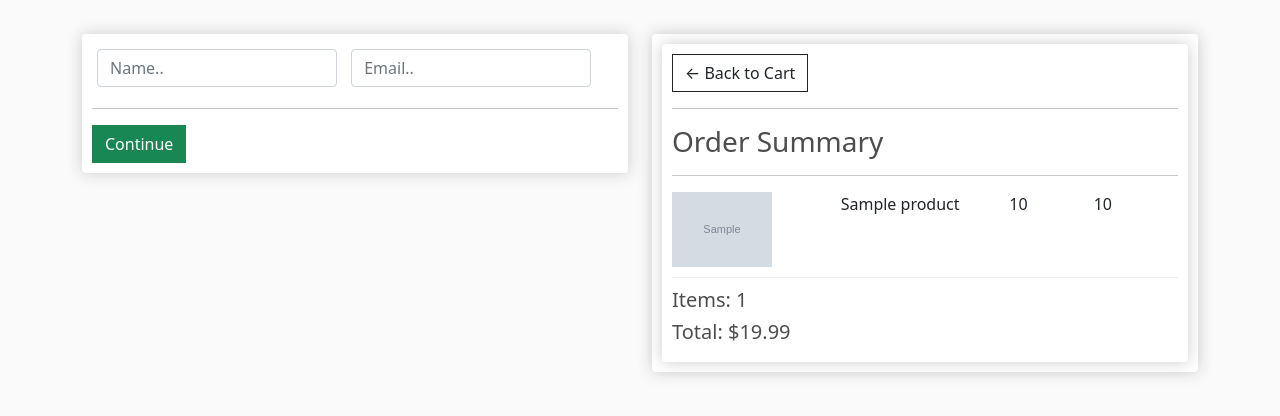
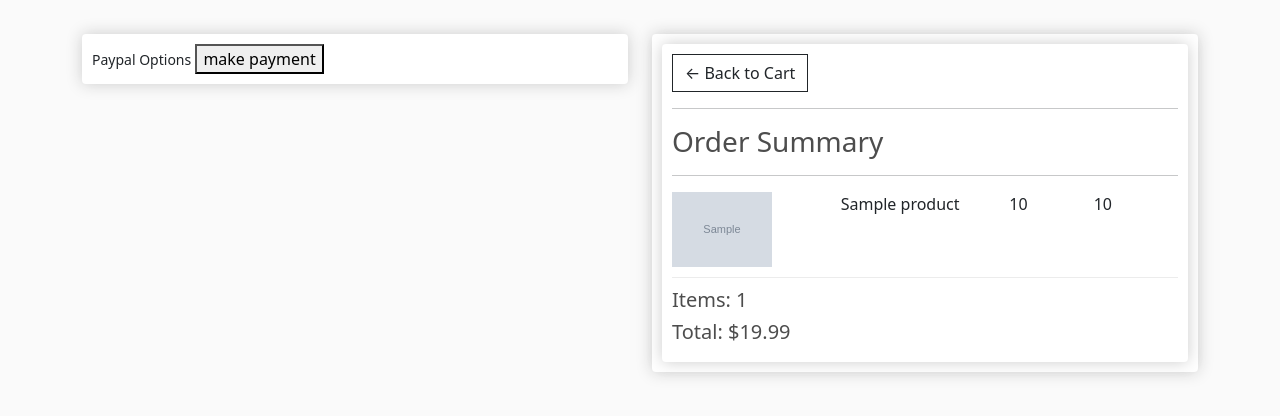
Before and after one commit to NazikM/ecomercedjango, a Django app: template store/templates/store/Checkout.html in a window 1280 px wide. Shown: the part 57-473 px from the top of the page. Run offline with Django 4.2, Linux system fonts and the light colour scheme; a user stored in the database is signed in; data comes from the database, SQL or seed files in the repository; both versions use the stored data as it was after the commit; tables that the repository leaves empty hold one stand-in row (values such as "Sample post"); the template is opened without the code that fills it: values that come from a table or form of the project are taken from there, most other values are stand-ins (such as "Sample title", 1, 10 or a date in 2020); grey boxes marked "Sample" are stand-in pictures; some libraries are stand-ins or nearby versions.

Commit message:
Improve checkout page

```diff
--- a/store/templates/store/Checkout.html
+++ b/store/templates/store/Checkout.html
@@ -36,9 +36,11 @@
                     <input id="form-button" class="btn btn-success btn-block" type="submit" value="Continue">
                 </form>
             </div>
-
+            <div class="box-element hidden" id="payment-info">
+                <small>Paypal Options</small>
+                <button id="make-payment">make payment</button>
+            </div>
         </div>
-
         <div class="col-lg-6">
             <div class="box-element">
                 <div class="box-element">
@@ -60,4 +62,30 @@
             </div>
         </div>
     </div>
+    <script>
+        let shipping = '{{ order.shipping }}'
+
+        if (user !== "AnonymousUser"){
+            document.getElementById('user-info').innerHTML = ''
+        }
+        if(shipping === "False" && user !== "AnonymousUser"){
+            document.getElementById('form-wrapper').classList.add("hidden");
+            document.getElementById('payment-info').classList.remove("hidden");
+        }
+
+        let form = document.getElementById('form');
+        form.addEventListener('submit', function(e){
+            e.preventDefault();
+            document.getElementById('form-button').classList.add('hidden');
+            document.getElementById('payment-info').classList.remove('hidden');
+        })
+
+        document.getElementById('make-payment').addEventListener('click', function(e){
+            submitFormData()
+        })
+
+        function submitFormData(){
+            console.log("Payment btn")
+        }
+    </script>
 {% endblock content %}
```
Also changed, not shown: db.sqlite3.
